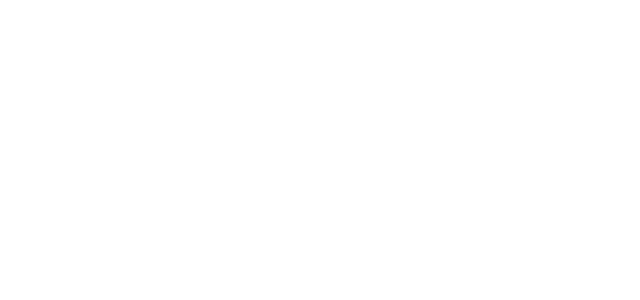
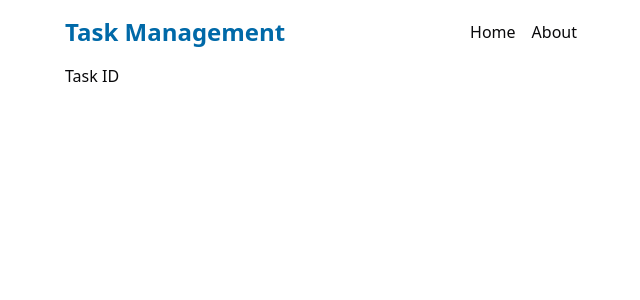
Before and after one commit to mhaidarhanif/task-management-10, a React (Vite) app: page /tasks/1 in a window 1280 px wide. Before the commit this address had no page. Shown: the top 300 px of the page, without its empty margins (319-959 px from the left). Built offline with nearby package versions, Linux system fonts and the light colour scheme.

Commit message:
feat: task id route

```diff
--- a/src/main.tsx
+++ b/src/main.tsx
@@ -5,6 +5,7 @@
 import { Layout } from "@/layouts/layout";
 import { App } from "@/app";
 import { About } from "@/routes/about";
+import { TaskId } from "@/routes/task-id";
 
 createRoot(document.getElementById("root")!).render(
   <BrowserRouter>
@@ -12,6 +13,7 @@
       <Route element={<Layout />}>
         <Route path="/" element={<App />} />
         <Route path="/about" element={<About />} />
+        <Route path="/tasks/:taskId" element={<TaskId />} />
       </Route>
     </Routes>
   </BrowserRouter>,
--- /dev/null
+++ b/src/routes/task-id.tsx
@@ -0,0 +1,7 @@
+export function TaskId() {
+  return (
+    <div>
+      <h1>Task ID</h1>
+    </div>
+  );
+}
```
